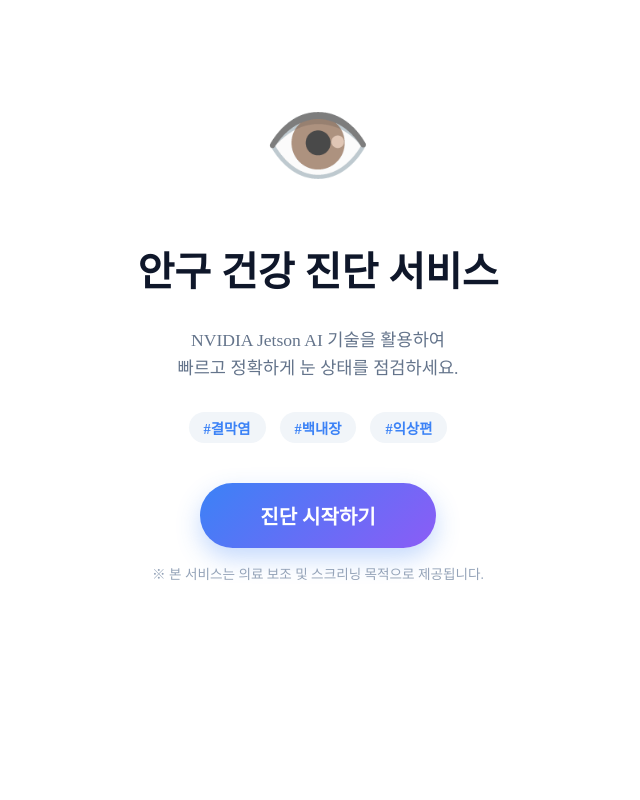
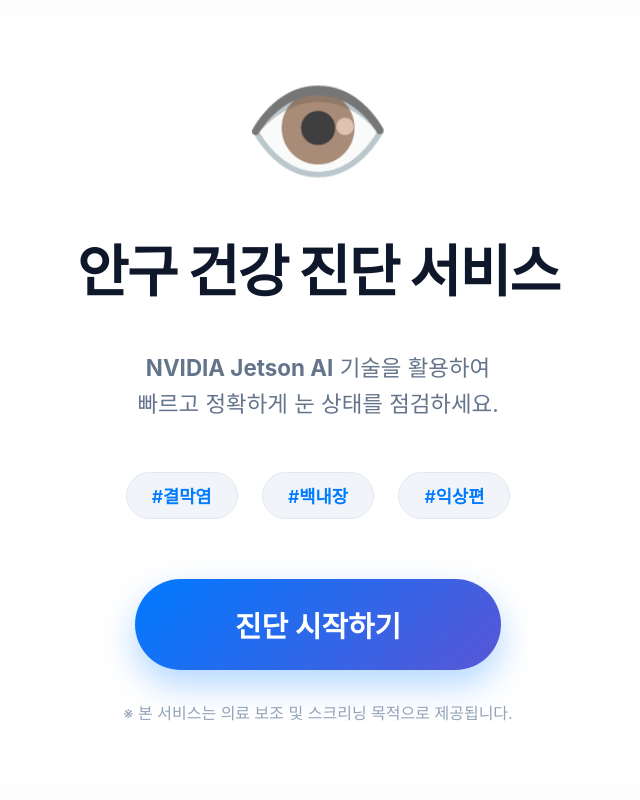
Before and after one commit to Phjrab/eye_project, a Python web app: template web/templates/index.html in a window 1280 px wide. Shown: the whole page, without its empty margins (322-962 px from the left). Run offline with Jinja, Linux system fonts and the light colour scheme; the template is opened without the code that fills it, so the values that code supplies are empty.

Commit message:
Update index.html

```diff
--- a/web/templates/index.html
+++ b/web/templates/index.html
@@ -1,3 +1,127 @@
+<!DOCTYPE html>
+<html lang="ko">
+<head>
+    <meta charset="UTF-8">
+    <meta name="viewport" content="width=device-width, initial-scale=1.0">
+    <title>AI Eye Healthcare Kiosk</title>
+    <style>
+        :root {
+            --primary: #007AFF;
+            --bg: #f5f5f7;
+            --text-dark: #0f172a;
+            --text-sub: #64748b;
+        }
+
+        body {
+            font-family: 'Pretendard', -apple-system, sans-serif;
+            background-color: var(--bg);
+            color: var(--text-dark);
+            margin: 0;
+            padding: 0;
+            /* 키오스크 규격 고정 */
+            width: 1280px;
+            height: 800px;
+            overflow: hidden;
+            display: flex;
+            justify-content: center;
+            align-items: center;
+        }
+
+        .welcome-container {
+            width: 100%;
+            height: 100%;
+            display: flex;
+            flex-direction: column;
+            align-items: center;
+            justify-content: center;
+            text-align: center;
+            background: white;
+            box-shadow: inset 0 0 100px rgba(0,0,0,0.02);
+        }
+
+        /* 메인 비주얼 아이콘 */
+        .main-visual {
+            margin-bottom: 30px;
+        }
+
+        .eye-scan-icon {
+            font-size: 7rem;
+            display: inline-block;
+            animation: pulse 2s infinite ease-in-out;
+        }
+
+        h1 {
+            font-size: 3.5rem;
+            color: var(--text-dark);
+            margin: 0 0 20px 0;
+            font-weight: 800;
+            letter-spacing: -1.5px;
+        }
+
+        .subtitle {
+            font-size: 1.4rem;
+            color: var(--text-sub);
+            margin-bottom: 50px;
+            line-height: 1.6;
+        }
+
+        /* 질환 태그 */
+        .feature-tags {
+            margin-bottom: 60px;
+        }
+
+        .feature-tags span {
+            display: inline-block;
+            background: #f1f5f9;
+            color: var(--primary);
+            padding: 10px 25px;
+            border-radius: 50px;
+            font-size: 1.1rem;
+            font-weight: 600;
+            margin: 0 10px;
+            border: 1px solid #e2e8f0;
+        }
+
+        /* 진단 시작하기 버튼 */
+        .btn-start {
+            display: inline-block;
+            background: linear-gradient(135deg, #007AFF, #5856D6);
+            color: white;
+            padding: 25px 100px;
+            border-radius: 60px;
+            font-size: 1.8rem;
+            font-weight: 700;
+            text-decoration: none;
+            box-shadow: 0 15px 35px rgba(0, 122, 255, 0.3);
+            transition: all 0.3s cubic-bezier(0.4, 0, 0.2, 1);
+            cursor: pointer;
+        }
+
+        .btn-start:hover {
+            transform: translateY(-5px);
+            box-shadow: 0 20px 40px rgba(0, 122, 255, 0.4);
+            filter: brightness(1.1);
+        }
+
+        .btn-start:active {
+            transform: scale(0.96);
+        }
+
+        .helper-text {
+            margin-top: 30px;
+            font-size: 1rem;
+            color: #94a3b8;
+        }
+
+        @keyframes pulse {
+            0% { transform: scale(1); opacity: 1; }
+            50% { transform: scale(1.1); opacity: 0.8; }
+            100% { transform: scale(1); opacity: 1; }
+        }
+    </style>
+</head>
+<body>
+
 <div class="welcome-container">
     <div class="main-visual">
         <span class="eye-scan-icon">👁️</span>
@@ -5,7 +129,7 @@
 
     <h1>안구 건강 진단 서비스</h1>
     <p class="subtitle">
-        NVIDIA Jetson AI 기술을 활용하여<br>
+        <strong>NVIDIA Jetson AI</strong> 기술을 활용하여<br>
         빠르고 정확하게 눈 상태를 점검하세요.
     </p>
 
@@ -16,90 +140,12 @@
     </div>
 
     <div class="start-section">
-        <a href="{{ url_for('result') }}" class="btn-start">진단 시작하기</a>
+        <a href="login.html" onclick="location.href='{{ url_for('login') }}'; return false;" class="btn-start">
+            진단 시작하기
+        </a>
         <p class="helper-text">※ 본 서비스는 의료 보조 및 스크리닝 목적으로 제공됩니다.</p>
     </div>
 </div>
 
-<style>
-    /* 메인 컨테이너 디자인 */
-    .welcome-container {
-        display: flex;
-        flex-direction: column;
-        align-items: center;
-        justify-content: center;
-        text-align: center;
-        min-height: 80vh;
-        padding: 20px;
-    }
-
-    .eye-scan-icon {
-        font-size: 5rem;
-        margin-bottom: 20px;
-        display: inline-block;
-        animation: pulse 2s infinite;
-    }
-
-    h1 {
-        font-size: 2.5rem;
-        color: #0f172a;
-        margin-bottom: 10px;
-        font-weight: 800;
-    }
-
-    .subtitle {
-        font-size: 1.1rem;
-        color: #64748b;
-        margin-bottom: 30px;
-        line-height: 1.6;
-    }
-
-    /* 질환 태그 스타일 */
-    .feature-tags {
-        margin-bottom: 40px;
-    }
-
-    .feature-tags span {
-        display: inline-block;
-        background: #f1f5f9;
-        color: #3b82f6;
-        padding: 5px 15px;
-        border-radius: 50px;
-        font-size: 0.9rem;
-        font-weight: 600;
-        margin: 0 5px;
-    }
-
-    /* 진단 시작하기 버튼 (핵심) */
-    .btn-start {
-        display: inline-block;
-        background: linear-gradient(135deg, #3b82f6, #8b5cf6);
-        color: white;
-        padding: 18px 60px;
-        border-radius: 50px;
-        font-size: 1.25rem;
-        font-weight: 700;
-        text-decoration: none;
-        box-shadow: 0 10px 25px rgba(59, 130, 246, 0.3);
-        transition: all 0.3s ease;
-    }
-
-    .btn-start:hover {
-        transform: translateY(-3px);
-        box-shadow: 0 15px 30px rgba(59, 130, 246, 0.4);
-        filter: brightness(1.1);
-    }
-
-    .helper-text {
-        margin-top: 15px;
-        font-size: 0.85rem;
-        color: #94a3b8;
-    }
-
-    /* 애니메이션 효과 */
-    @keyframes pulse {
-        0% { transform: scale(1); opacity: 1; }
-        50% { transform: scale(1.1); opacity: 0.8; }
-        100% { transform: scale(1); opacity: 1; }
-    }
-</style>
+</body>
+</html>
```
